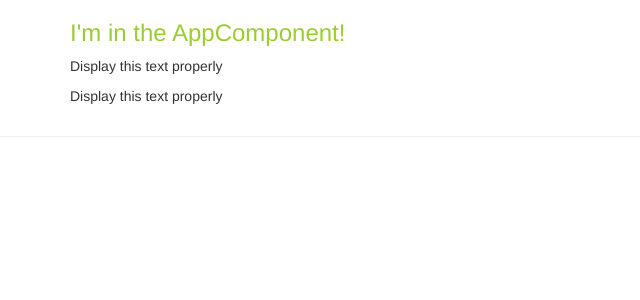
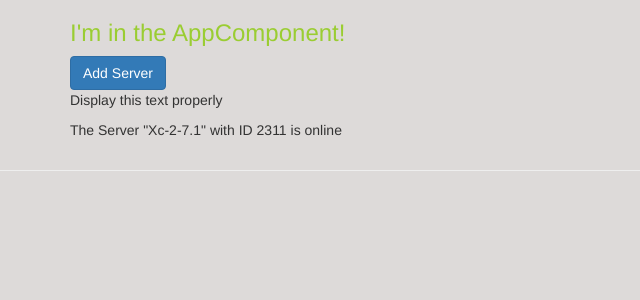
Before and after one commit to AlienDon/angularUdemy, an Angular app: page / in a window 1280 px wide. Shown: the top 300 px of the page, without its empty margins (0-640 px from the left). Built offline with nearby package versions, Linux system fonts and the light colour scheme.

Commit message:
button [disabled]="func" + timeout in func

```diff
--- a/src/app/app.component.css
+++ b/src/app/app.component.css
@@ -1,7 +1,3 @@
-body {
-  background-color: rgba(205, 201, 200, 0.674);
-}
-
 h3 {
   color: yellowgreen;
 }
--- a/src/app/server/server.component.html
+++ b/src/app/server/server.component.html
@@ -1 +1,2 @@
 <p>Display this text properly</p>
+<p>The Server "{{serverName}}" with ID {{serverId}} is {{serverStatus}}</p>
--- a/src/app/server/server.component.ts
+++ b/src/app/server/server.component.ts
@@ -5,5 +5,7 @@ import { Component } from "@angular/core";
   templateUrl: './server.component.html'
 })
 export class ServerComponent {
-
+serverName: string = 'Xc-2-7.1';
+serverId: number = 2311;
+serverStatus: string = 'online';
 }
--- a/src/app/servers/servers.component.html
+++ b/src/app/servers/servers.component.html
@@ -1,2 +1,5 @@
+<button
+class="btn btn-primary"
+[disabled]="!allowNewServer">Add Server</button>
+
 <app-server></app-server>
-<app-server></app-server>
--- a/src/app/servers/servers.component.ts
+++ b/src/app/servers/servers.component.ts
@@ -2,15 +2,20 @@ import { Component, OnInit } from '@angular/core';
 
 @Component({
   selector: 'app-servers',
-  template: `
-  <app-server></app-server>
-  <app-server></app-server>`,
-  //templateUrl: './servers.component.html',
+  // template: `
+  // <app-server></app-server>
+  // <app-server></app-server>`,
+  templateUrl: './servers.component.html',
   styleUrls: ['./servers.component.css']
 })
 export class ServersComponent implements OnInit {
+  allowNewServer = false;
 
-  constructor() { }
+  constructor() {
+    setTimeout(() => {
+      this.allowNewServer = true;
+    }, 2000);
+  }
 
   ngOnInit(): void {
   }
--- a/src/styles.css
+++ b/src/styles.css
@@ -1 +1,4 @@
 /* You can add global styles to this file, and also import other style files */
+body {
+  background-color: rgba(205, 201, 200, 0.674);
+}
```
